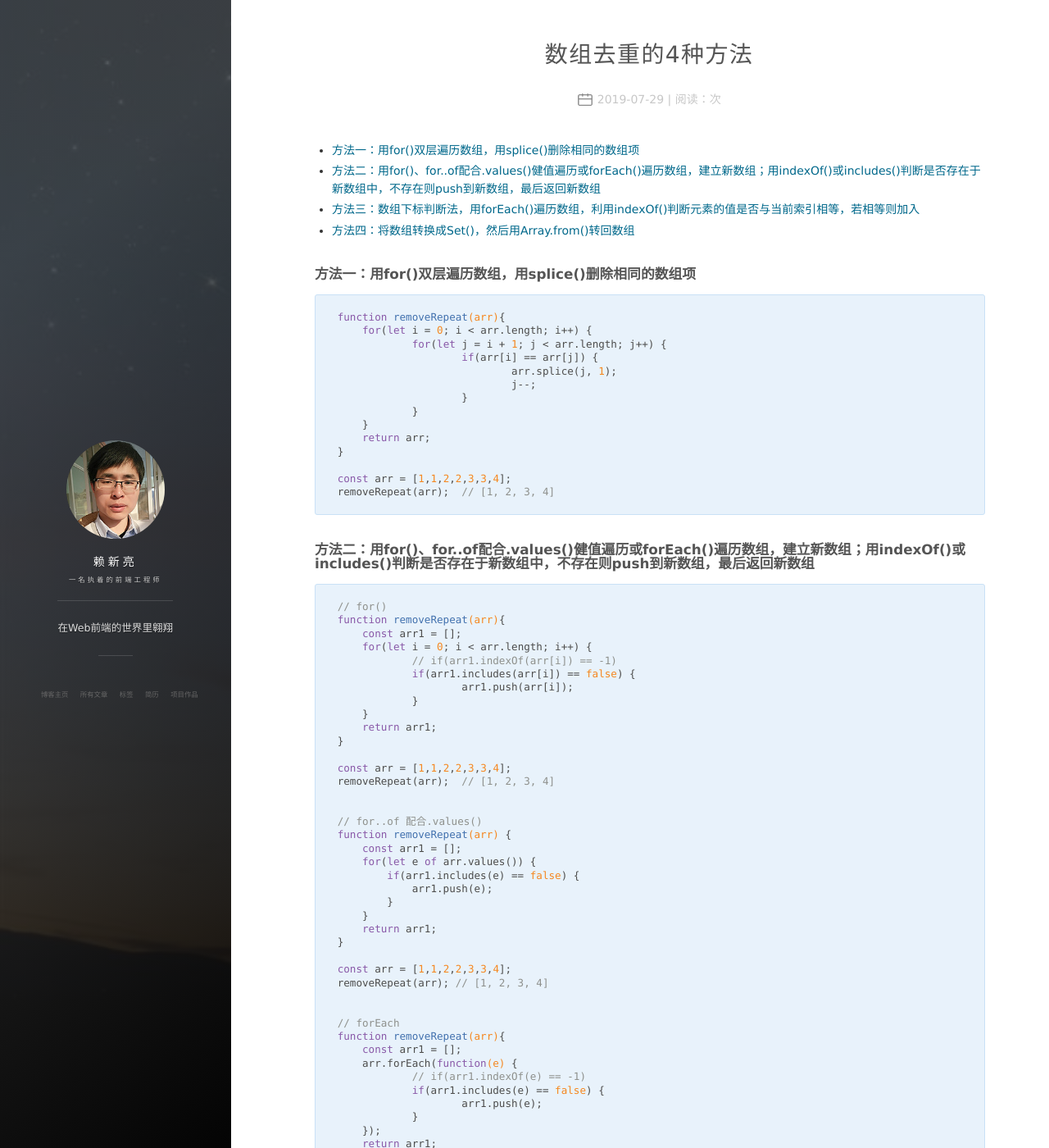
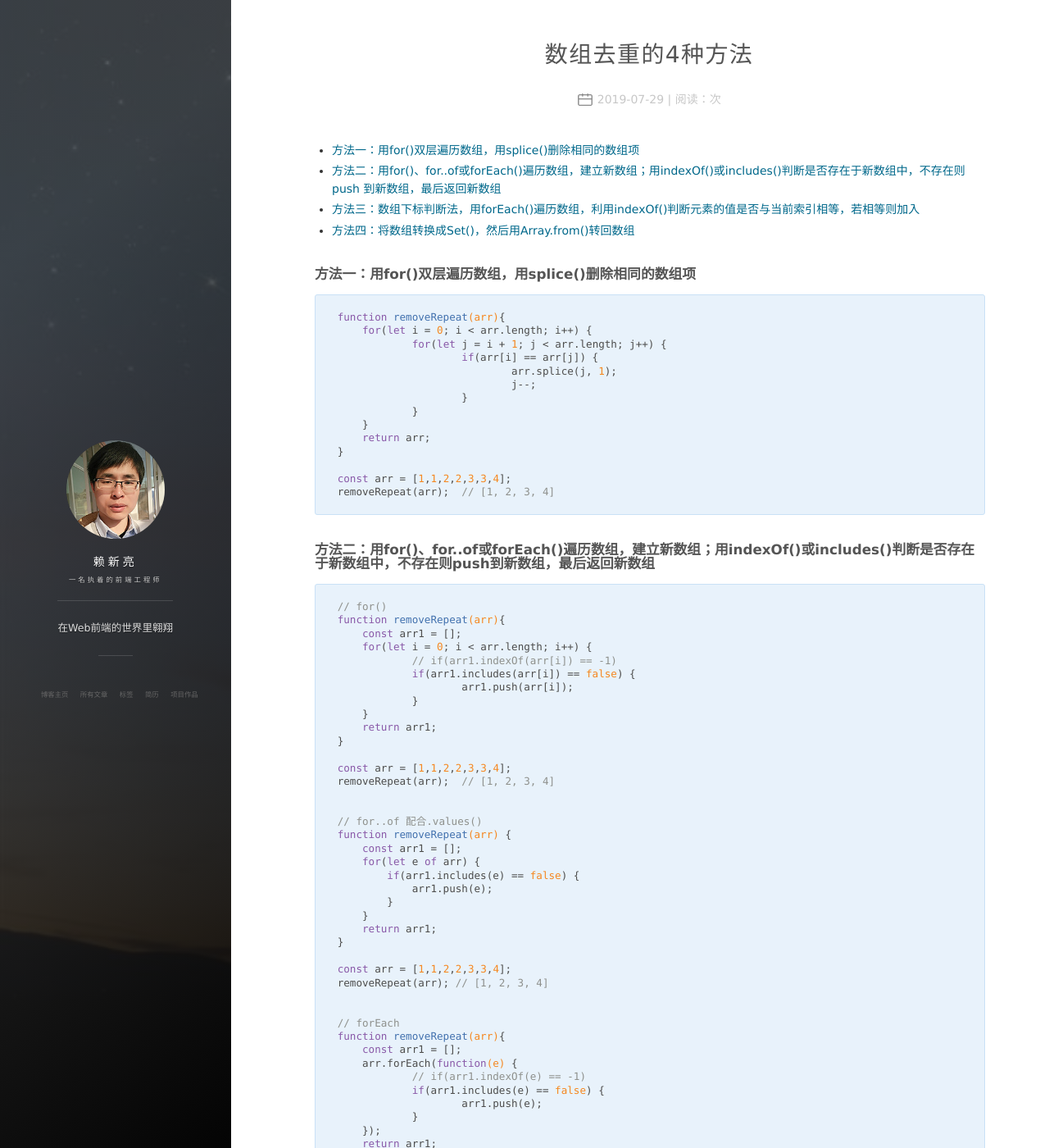
Before and after one commit to xmjr/xmjr.github.io, a Jekyll site: the page built from _posts/2019-07-29-js-removeRepeat.md, in a window 1280 px wide and 1400 px high. Shown: the whole window at 82% size. Built offline with Jekyll 4.4.1, drawn with Linux system fonts in a browser that asks for light colours; nearby versions of some CDN libraries; comment, search, counter and statistics services are not loaded.

Commit message:
Signed-off-by: xmjr <xinlianglai@163.com>

```diff
--- a/_posts/2019-07-29-js-removeRepeat.md
+++ b/_posts/2019-07-29-js-removeRepeat.md
@@ -7,7 +7,7 @@
 ---
 
 - [方法一：用for()双层遍历数组，用splice()删除相同的数组项](#%E6%96%B9%E6%B3%95%E4%B8%80%E7%94%A8for%E5%8F%8C%E5%B1%82%E9%81%8D%E5%8E%86%E6%95%B0%E7%BB%84%E7%94%A8splice%E5%88%A0%E9%99%A4%E7%9B%B8%E5%90%8C%E7%9A%84%E6%95%B0%E7%BB%84%E9%A1%B9)
-- [方法二：用for()、for..of配合.values()健值遍历或forEach()遍历数组，建立新数组；用indexOf()或includes()判断是否存在于新数组中，不存在则push到新数组，最后返回新数组](#%E6%96%B9%E6%B3%95%E4%BA%8C%E7%94%A8forforof%E9%85%8D%E5%90%88values%E5%81%A5%E5%80%BC%E9%81%8D%E5%8E%86%E6%88%96foreach%E9%81%8D%E5%8E%86%E6%95%B0%E7%BB%84%E5%BB%BA%E7%AB%8B%E6%96%B0%E6%95%B0%E7%BB%84%E7%94%A8indexof%E6%88%96includes%E5%88%A4%E6%96%AD%E6%98%AF%E5%90%A6%E5%AD%98%E5%9C%A8%E4%BA%8E%E6%96%B0%E6%95%B0%E7%BB%84%E4%B8%AD%E4%B8%8D%E5%AD%98%E5%9C%A8%E5%88%99push%E5%88%B0%E6%96%B0%E6%95%B0%E7%BB%84%E6%9C%80%E5%90%8E%E8%BF%94%E5%9B%9E%E6%96%B0%E6%95%B0%E7%BB%84)
+- [方法二：用for()、for..of或forEach()遍历数组，建立新数组；用indexOf()或includes()判断是否存在于新数组中，不存在则push 到新数组，最后返回新数组](#%E6%96%B9%E6%B3%95%E4%BA%8C%E7%94%A8forforof%E6%88%96foreach%E9%81%8D%E5%8E%86%E6%95%B0%E7%BB%84%E5%BB%BA%E7%AB%8B%E6%96%B0%E6%95%B0%E7%BB%84%E7%94%A8indexof%E6%88%96includes%E5%88%A4%E6%96%AD%E6%98%AF%E5%90%A6%E5%AD%98%E5%9C%A8%E4%BA%8E%E6%96%B0%E6%95%B0%E7%BB%84%E4%B8%AD%E4%B8%8D%E5%AD%98%E5%9C%A8%E5%88%99push%E5%88%B0%E6%96%B0%E6%95%B0%E7%BB%84%E6%9C%80%E5%90%8E%E8%BF%94%E5%9B%9E%E6%96%B0%E6%95%B0%E7%BB%84)
 - [方法三：数组下标判断法，用forEach()遍历数组，利用indexOf()判断元素的值是否与当前索引相等，若相等则加入](#%E6%96%B9%E6%B3%95%E4%B8%89%E6%95%B0%E7%BB%84%E4%B8%8B%E6%A0%87%E5%88%A4%E6%96%AD%E6%B3%95%E7%94%A8foreach%E9%81%8D%E5%8E%86%E6%95%B0%E7%BB%84%E5%88%A9%E7%94%A8indexof%E5%88%A4%E6%96%AD%E5%85%83%E7%B4%A0%E7%9A%84%E5%80%BC%E6%98%AF%E5%90%A6%E4%B8%8E%E5%BD%93%E5%89%8D%E7%B4%A2%E5%BC%95%E7%9B%B8%E7%AD%89%E8%8B%A5%E7%9B%B8%E7%AD%89%E5%88%99%E5%8A%A0%E5%85%A5)
 - [方法四：将数组转换成Set()，然后用Array.from()转回数组](#%E6%96%B9%E6%B3%95%E5%9B%9B%E5%B0%86%E6%95%B0%E7%BB%84%E8%BD%AC%E6%8D%A2%E6%88%90set%E7%84%B6%E5%90%8E%E7%94%A8arrayfrom%E8%BD%AC%E5%9B%9E%E6%95%B0%E7%BB%84)
 
@@ -31,7 +31,7 @@
     removeRepeat(arr);  // [1, 2, 3, 4]
 
 
-### 方法二：用for()、for..of配合.values()健值遍历或forEach()遍历数组，建立新数组；用indexOf()或includes()判断是否存在于新数组中，不存在则push到新数组，最后返回新数组
+### 方法二：用for()、for..of或forEach()遍历数组，建立新数组；用indexOf()或includes()判断是否存在于新数组中，不存在则push到新数组，最后返回新数组
 
     // for()
     function removeRepeat(arr){
@@ -52,7 +52,7 @@
     // for..of 配合.values()
     function removeRepeat(arr) {
         const arr1 = [];
-        for(let e of arr.values()) {
+        for(let e of arr) {
             if(arr1.includes(e) == false) {
                 arr1.push(e);
             }
```
